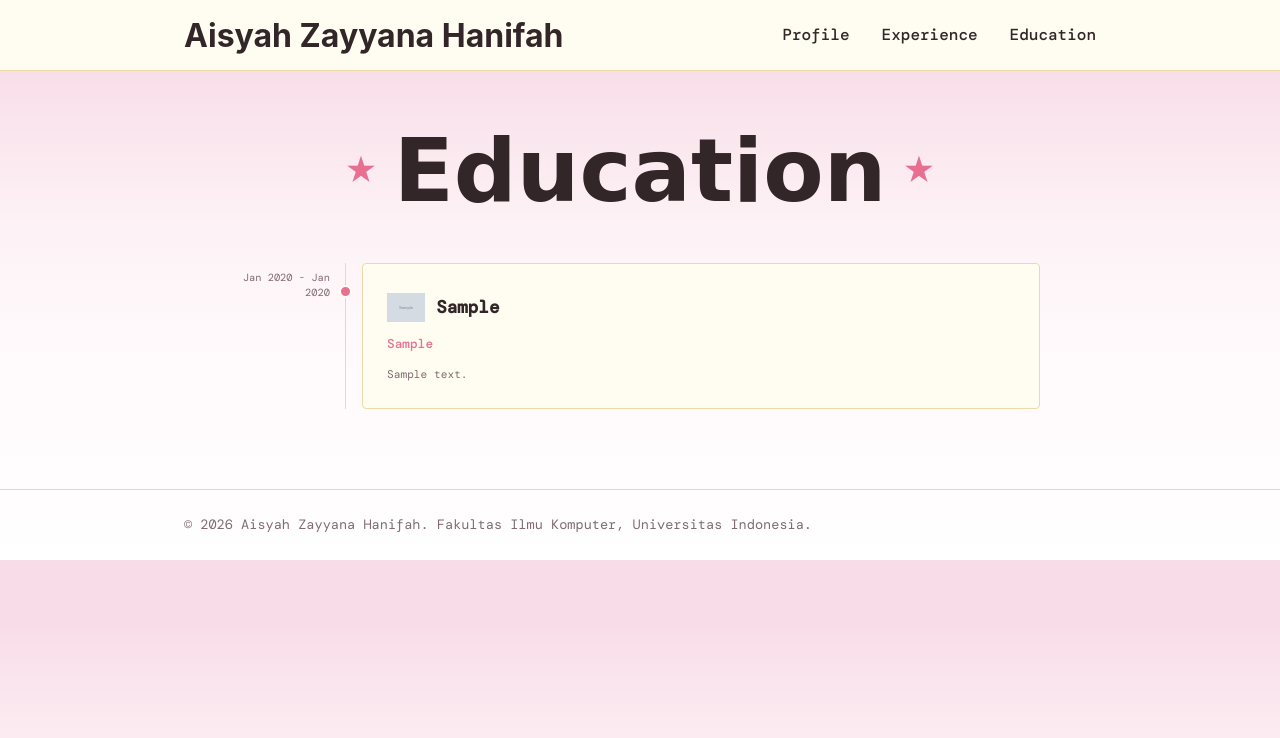
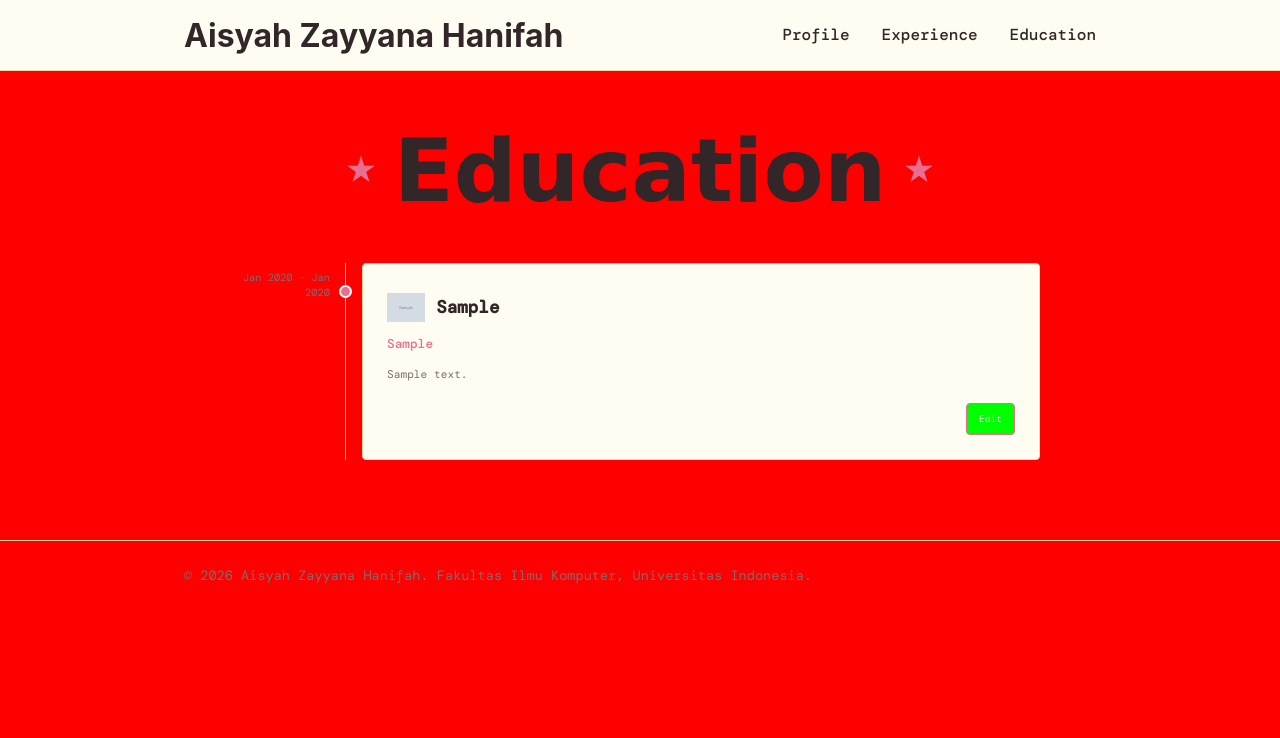
Before and after one commit to aisyahzh/myportofolio, a Django app: page /education/ in a window 1280 px wide. Shown: the top 738 px of the page. Run offline with Django 5.2, Linux system fonts and the light colour scheme; tables that the repository leaves empty hold one stand-in row (values such as "Sample post"); grey boxes marked "Sample" are stand-in pictures; some web fonts are replaced.

Commit message:
feat: Add Edit Form for Education Page

```diff
--- a/main/urls.py
+++ b/main/urls.py
@@ -5,7 +5,8 @@ from main.views import (
     show_experience,
     show_education,
     create_experience,
-    create_education
+    create_education,
+    update_education
 )
 
 app_name = "main"
@@ -16,4 +17,5 @@ urlpatterns = [
     path("education/", show_education, name="show_education"),
     path("experience/add/", create_experience, name="create_experience"),
     path("education/add/", create_education, name="create_education"),
+    path("education/<uuid:education_id>/edit/", update_education, name="update_education"),
 ]
--- a/main/views.py
+++ b/main/views.py
@@ -62,3 +62,21 @@ def create_education(request):
         "form": form,
     }
     return render(request, "education_form.html", context)
+
+
+def update_education(request, education_id):
+    education = get_object_or_404(Education, id=education_id)
+    form = EducationForm(request.POST or None, instance=education)
+
+    if request.method == "POST":
+        if form.is_valid():
+            form.save()
+            messages.success(request, "Education updated successfully!")
+            return redirect("main:show_education")
+
+    context = {
+        "name": "Aisyah Zayyana Hanifah",
+        "form": form,
+        "education": education,
+    }
+    return render(request, "education_form.html", context)
--- a/static/css/style.css
+++ b/static/css/style.css
@@ -588,6 +588,19 @@ h1, .brand {
     line-height: 1.6;
 }
 
+.education-actions {
+    display: flex;
+    justify-content: flex-end;
+    width: 100%;
+    margin-top: 1.2rem;
+}
+
+.education-actions .button {
+    width: auto;
+    padding: 0.45rem 0.75rem;
+    font-size: 0.6rem;
+}
+
 /* Empty state */
 
 .empty-state {
@@ -673,7 +686,7 @@ h1, .brand {
     padding: 0.75rem 1.2rem;
     border: 1px solid var(--accent);
     border-radius: var(--radius);
-    background: var(--accent);
+    background: lime !important;
     color: white;
     font-family: "DM Mono", monospace;
     font-size: 0.7rem;
@@ -768,3 +781,7 @@ h1, .brand {
         text-align: center;
     }
 }
+
+body {
+    background: red !important;
+}
--- a/templates/education.html
+++ b/templates/education.html
@@ -33,6 +33,10 @@
                                     <p class="education-degree">{{ education.degree }}</p>
                                 {% endif %}
                                 <p class="education-description">{{ education.description }}</p>
+
+                                <div class="education-actions">
+                                    <a href="{% url 'main:update_education' education.id %}" class="button">Edit</a>
+                                </div>
                             </div>
                         </article>
                     {% empty %}
```
Also changed, not shown: templates/education_form.html (+24 -4 lines).
